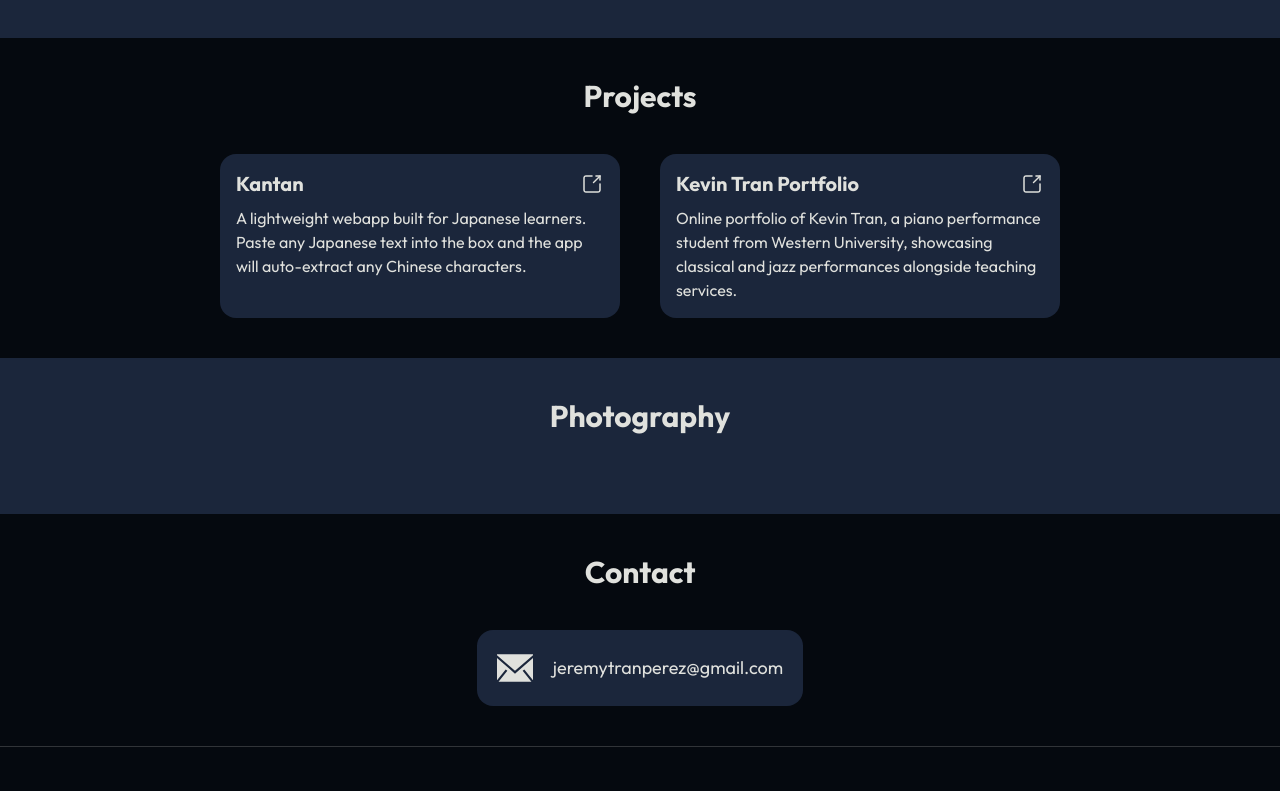
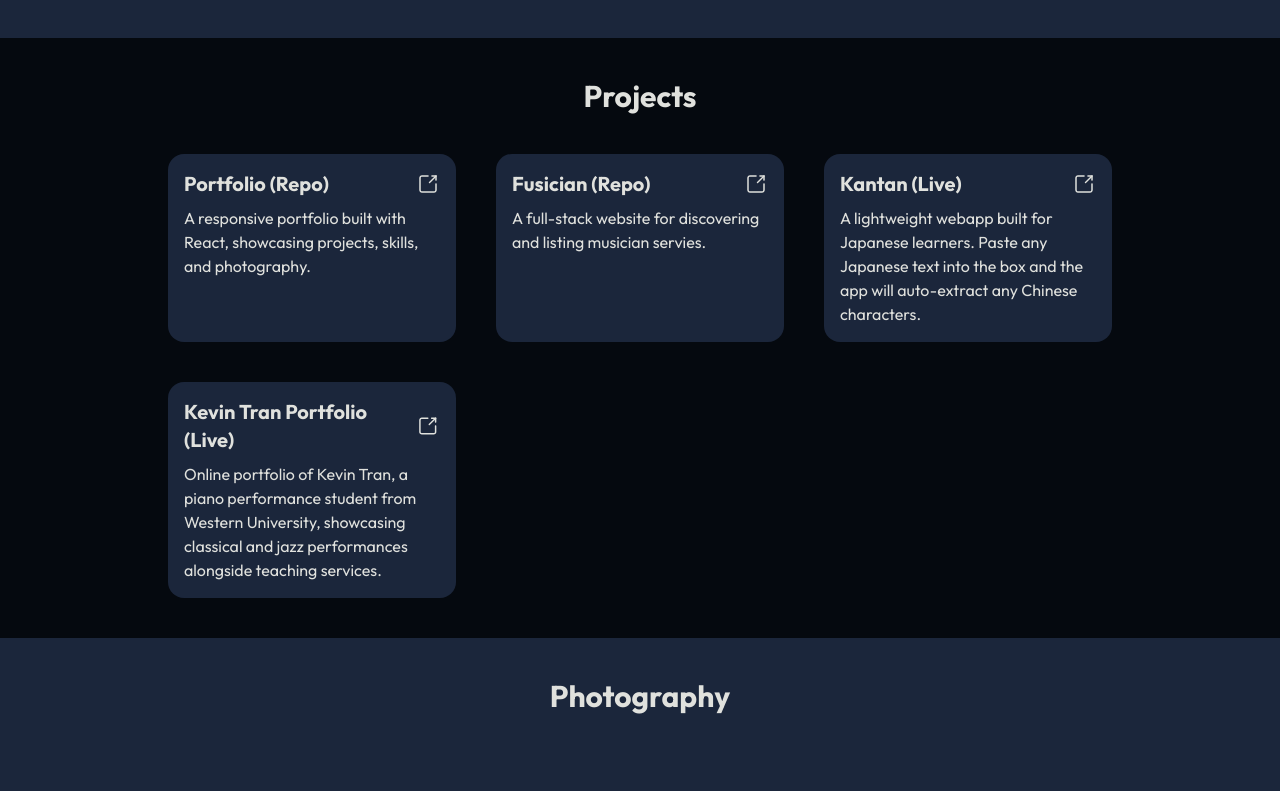
Before and after one commit to jtp0220/portfolio-2026, a React (Vite) app: page / in a window 1280 px wide. Shown: the part 1896-2687 px from the top of the page. Built offline with nearby package versions, Linux system fonts and the light colour scheme.

Commit message:
Add Fusician project to Projects section

```diff
--- a/src/components/Projects.tsx
+++ b/src/components/Projects.tsx
@@ -21,9 +21,11 @@ export default function Projects() {
     <section id="projects" className="text-text-primary bg-bg-primary scroll-mt-15">
       <div className="m-auto flex max-w-250 flex-col items-center justify-center px-7 py-10">
         <h1 className="text-text-primary mb-10 text-3xl font-bold">Projects</h1>
-                <div className="flex flex-wrap justify-center gap-10">
-                    <Project title="Kantan" description="A lightweight webapp built for Japanese learners. Paste any Japanese text into the box and the app will auto-extract any Chinese characters." url="https://kantan.ca" />
-                    <Project title="Kevin Tran Portfolio" description="Online portfolio of Kevin Tran, a piano performance student from Western University, showcasing classical and jazz performances alongside teaching services." url="https://kevintranpiano.ca" />
+        <div className="grid grid-cols-1 gap-10 md:grid-cols-2 lg:grid-cols-3">
+          <Project title="Portfolio (Repo)" description="A responsive portfolio built with React, showcasing projects, skills, and photography." url="https://github.com/jtp0220/portfolio-2026" />
+          <Project title="Fusician (Repo)" description="A full-stack website for discovering and listing musician servies." url="https://github.com/jtp0220/fusician" />
+          <Project title="Kantan (Live)" description="A lightweight webapp built for Japanese learners. Paste any Japanese text into the box and the app will auto-extract any Chinese characters." url="https://kantan.ca" />
+          <Project title="Kevin Tran Portfolio (Live)" description="Online portfolio of Kevin Tran, a piano performance student from Western University, showcasing classical and jazz performances alongside teaching services." url="https://kevintranpiano.ca" />
         </div>
       </div>
     </section>
```
Lines whose indentation alone changed are shown as unchanged.
